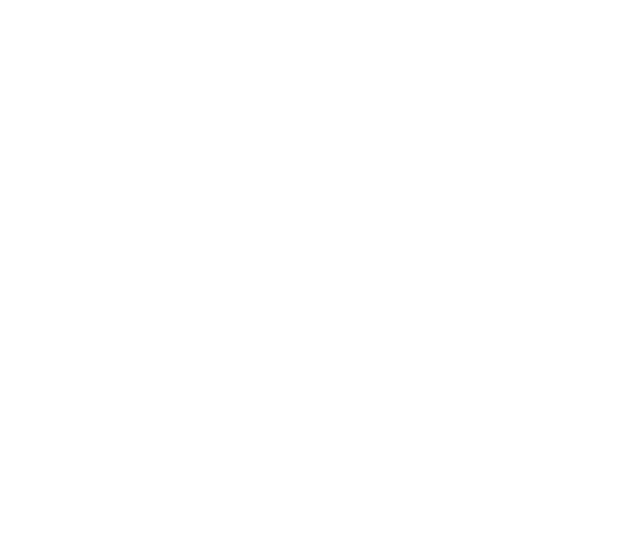
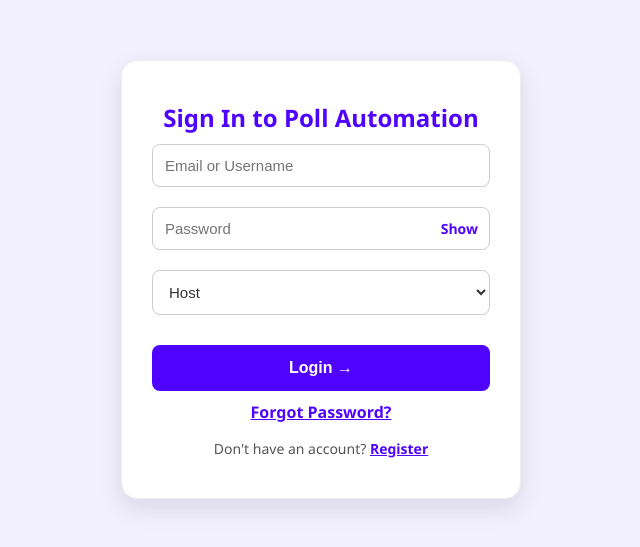
Before and after one commit to AyushHL/poll-generation, a React (Vite) app: page /login in a window 1280 px wide. Before the commit this address had no page. Shown: the part 121-668 px from the top of the page, without its empty margins (319-959 px from the left). Built offline with nearby package versions, Linux system fonts and the light colour scheme.

Commit message:
Ayush Login Page

```diff
--- a/src/App.tsx
+++ b/src/App.tsx
@@ -2,6 +2,7 @@
 import { BrowserRouter as Router, Routes, Route } from 'react-router-dom';
 import Home from './pages/Home';
 import Register from './pages/Register';
+import Login from './pages/Login';
 
 // Main App component that sets up the router and routes
 // This is the entry point for the application
@@ -13,6 +14,7 @@
       <Routes>
         <Route path="/" element={<Home />} />
         <Route path="/signup" element={<Register />} />
+        <Route path="/login" element={<Login />} />
         {/* Future routes like About, Login, Signup will be added here */}
       </Routes>
     </Router>
--- /dev/null
+++ b/src/pages/Login.tsx
@@ -0,0 +1,167 @@
+import React, { useState } from 'react';
+
+const Login: React.FC = () => {
+  const [emailOrUsername, setEmailOrUsername] = useState('');
+  const [password, setPassword] = useState('');
+  const [role, setRole] = useState<'host' | 'participant'>('host');
+  const [showPassword, setShowPassword] = useState(false);
+
+  const isEmail = /^[^\s@]+@[^\s@]+\.[^\s@]+$/.test(emailOrUsername);
+  const isPasswordWeak = password.length < 6 || !/[A-Z]/.test(password) || !/[0-9]/.test(password);
+
+  const togglePassword = () => setShowPassword((prev) => !prev);
+
+
+  const handleLogin = () => {
+    // handle actual login logic here
+    console.log('Logging in with:', { emailOrUsername, password, role });
+  };
+
+  return (
+    <div style={containerStyle}>
+      <div style={cardStyle}>
+        <h2 style={{ color: '#4f03ff', textAlign: 'center' }}>Sign In to Poll Automation</h2>
+
+        <input
+          type="text"
+          value={emailOrUsername}
+          onChange={(e) => setEmailOrUsername(e.target.value)}
+          placeholder="Email or Username"
+          style={{
+            ...inputStyle,
+            borderColor: emailOrUsername && !isEmail ? 'orange' : '#ccc'
+          }}
+        />
+        {emailOrUsername && !isEmail && (
+          <p style={errorStyle}>Ensure you entered a valid email or username.</p>
+        )}
+
+        <div style={passwordWrapper}>
+          <input
+            type={showPassword ? 'text' : 'password'}
+            value={password}
+            onChange={(e) => setPassword(e.target.value)}
+            placeholder="Password"
+            style={{
+              ...inputStyle,
+              borderColor: password && isPasswordWeak ? 'orange' : '#ccc'
+            }}
+          />
+          <span onClick={togglePassword} style={eyeStyle}>
+            {showPassword ? 'Hide' : 'Show'}
+          </span>
+        </div>
+        {password && isPasswordWeak && (
+          <p style={errorStyle}>
+            Weak password. Use 6+ characters, an uppercase letter, and a number.
+          </p>
+        )}
+
+        <select
+          value={role}
+          onChange={(e) => setRole(e.target.value as 'host' | 'participant')}
+          style={{ ...inputStyle, backgroundColor: '#fff', color: '#333', cursor: 'pointer' }}
+        >
+          <option value="host">Host</option>
+          <option value="participant">Participant</option>
+        </select>
+
+        <button style={primaryButtonStyle} onClick={handleLogin}>
+          Login →
+        </button>
+
+        <div style={{ textAlign: 'center', marginTop: '10px' }}>
+          <a href="/forgot-password" style={linkStyle}>Forgot Password?</a>
+        </div>
+
+        <p style={footerText}>
+          Don't have an account? <a href="/signup" style={linkStyle}>Register</a>
+        </p>
+      </div>
+    </div>
+  );
+};
+
+// Styles
+const containerStyle: React.CSSProperties = {
+  minHeight: '100vh',
+  background: '#f2f0ff',
+  display: 'flex',
+  justifyContent: 'center',
+  alignItems: 'center',
+  padding: '20px',
+  fontFamily: 'Segoe UI, sans-serif'
+};
+
+const cardStyle: React.CSSProperties = {
+  background: '#ffffff',
+  borderRadius: '16px',
+  padding: '40px 30px',
+  maxWidth: '400px',
+  width: '100%',
+  boxShadow: '0 10px 25px rgba(0, 0, 0, 0.1)',
+  border: '1px solid #eee'
+};
+
+const inputStyle: React.CSSProperties = {
+  width: '100%',
+  padding: '12px',
+  margin: '10px 0',
+  borderRadius: '8px',
+  border: '1px solid #ccc',
+  backgroundColor: '#fff',
+  color: '#333',
+  fontSize: '15px',
+  outline: 'none'
+};
+
+const passwordWrapper: React.CSSProperties = {
+  position: 'relative'
+};
+
+const eyeStyle: React.CSSProperties = {
+  position: 'absolute',
+  right: '12px',
+  top: '50%',
+  transform: 'translateY(-50%)',
+  cursor: 'pointer',
+  fontSize: '14px',
+  fontWeight: 'bold',
+  color: '#4f03ff'
+};
+
+const errorStyle: React.CSSProperties = {
+  color: 'orange',
+  fontSize: '12px',
+  marginTop: '-6px',
+  marginBottom: '10px'
+};
+
+const primaryButtonStyle: React.CSSProperties = {
+  width: '100%',
+  padding: '14px',
+  marginTop: '20px',
+  background: '#4f03ff',
+  color: 'white',
+  border: 'none',
+  borderRadius: '8px',
+  fontWeight: 'bold',
+  fontSize: '16px',
+  cursor: 'pointer'
+};
+
+const footerText: React.CSSProperties = {
+  color: '#555',
+  textAlign: 'center',
+  marginTop: '16px',
+  fontSize: '14px'
+};
+
+const linkStyle: React.CSSProperties = {
+  color: '#4f03ff',
+  fontWeight: 'bold',
+  textDecoration: 'underline',
+  cursor: 'pointer'
+};
+
+export default Login;
```
